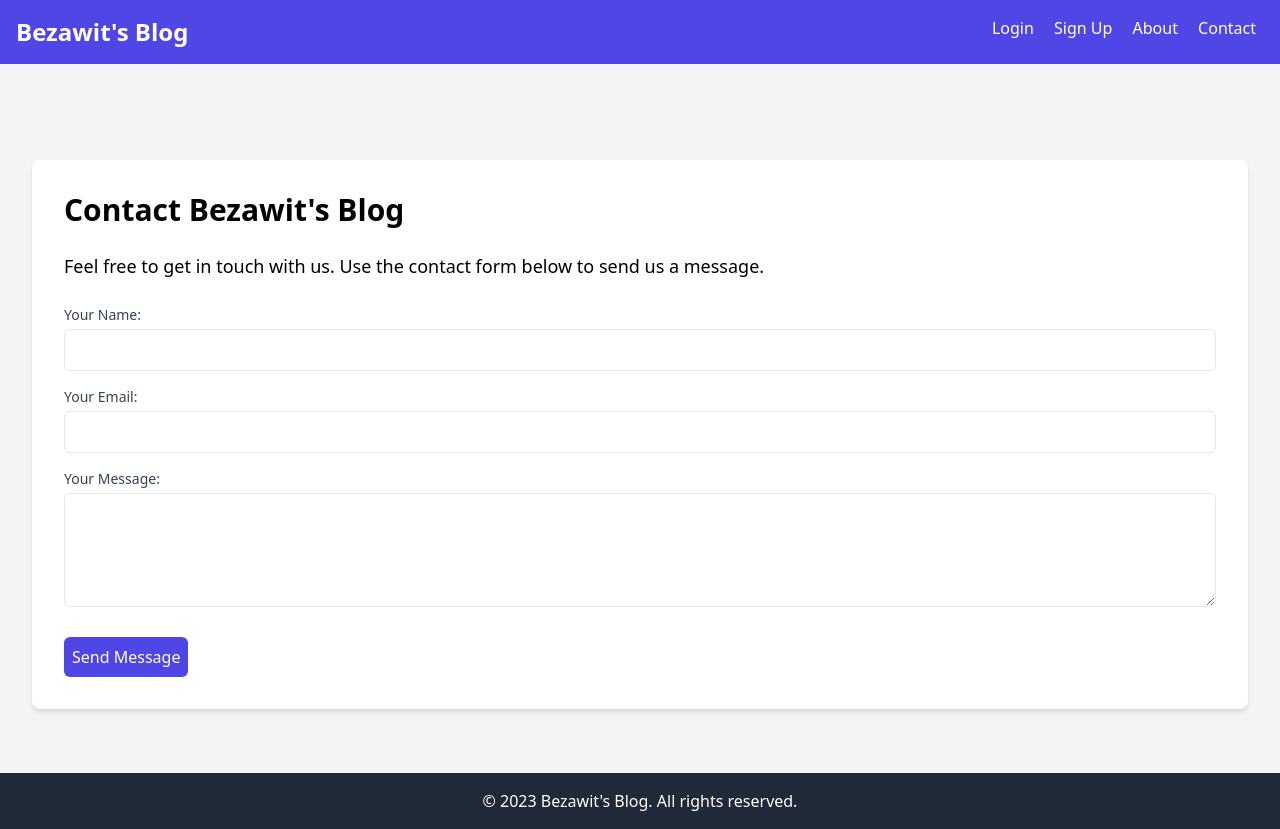
After one commit to Bezawitedilu/GDSC-Laravel-Learning, a PHP site: page /contact.php in a window 1280 px wide. The commit adds this page. Run offline with PHP 8.4, Linux system fonts and the light colour scheme; some libraries are stand-ins or nearby versions.

```diff
--- /dev/null
+++ b/Week_2/Blog_Website/contact.php
@@ -0,0 +1,29 @@
+<?php
+session_start();
+
+include('header.php');
+?>
+
+<div class="container mx-auto mt-8 p-8 bg-white rounded-lg shadow-md">
+    <h1 class="text-3xl font-bold mb-6">Contact Bezawit's Blog</h1>
+
+    <p class="text-lg leading-relaxed">
+        Feel free to get in touch with us. Use the contact form below to send us a message.
+    </p>
+
+    <form action="#" method="POST" class="mt-6">
+        <label for="name" class="block text-sm font-medium text-gray-700">Your Name:</label>
+        <input type="text" name="name" required class="mt-1 p-2 w-full border rounded-md">
+
+        <label for="email" class="block mt-4 text-sm font-medium text-gray-700">Your Email:</label>
+        <input type="email" name="email" required class="mt-1 p-2 w-full border rounded-md">
+
+        <label for="message" class="block mt-4 text-sm font-medium text-gray-700">Your Message:</label>
+        <textarea name="message" rows="4" required class="mt-1 p-2 w-full border rounded-md"></textarea>
+
+        <button type="submit" class="mt-6 bg-indigo-600 text-white p-2 rounded-md">Send Message</button>
+    </form>
+
+</div>
+
+<?php include('footer.php'); ?>
--- a/Week_2/Blog Website/header.php
+++ b/Week_2/Blog_Website/header.php
@@ -12,7 +12,7 @@
 <body class="bg-gray-100">
     <header class="bg-indigo-600 text-white p-4">
         <div class="container mx-auto flex justify-between">
-            <a href="#" class="text-2xl font-bold">Bezawit's Blog</a>
+            <a href="index.php" class="text-2xl font-bold">Bezawit's Blog</a>
             <nav>
                 <?php if (isset($_SESSION['user_id'])) : ?>
                     <a href="posts/index.php" class="mx-2">Home</a>
```
Also changed, not shown: Week_2/Blog_Website/auth/login.php (renamed from Week_2/Blog Website/auth/login.php, +6 -1 lines), Week_2/Blog_Website/auth/signup.php (renamed from Week_2/Blog Website/auth/signup.php, +8 -0 lines), Week_2/Blog_Website/about.php (renamed from Week_2/Blog Website/about.php), Week_2/Blog_Website/auth/logout.php (renamed from Week_2/Blog Website/auth/logout.php), Week_2/Blog_Website/data/posts.json (renamed from Week_2/Blog Website/data/posts.json), Week_2/Blog_Website/footer.php (renamed from Week_2/Blog Website/footer.php), Week_2/Blog_Website/index.php (renamed from Week_2/Blog Website/index.php), Week_2/Blog_Website/posts/edit_post.php (renamed from Week_2/Blog Website/posts/edit_post.php), Week_2/Blog_Website/posts/index.php (renamed from Week_2/Blog Website/posts/index.php), Week_2/Blog_Website/posts/publish_post.php (renamed from Week_2/Blog Website/posts/publish_post.php).
